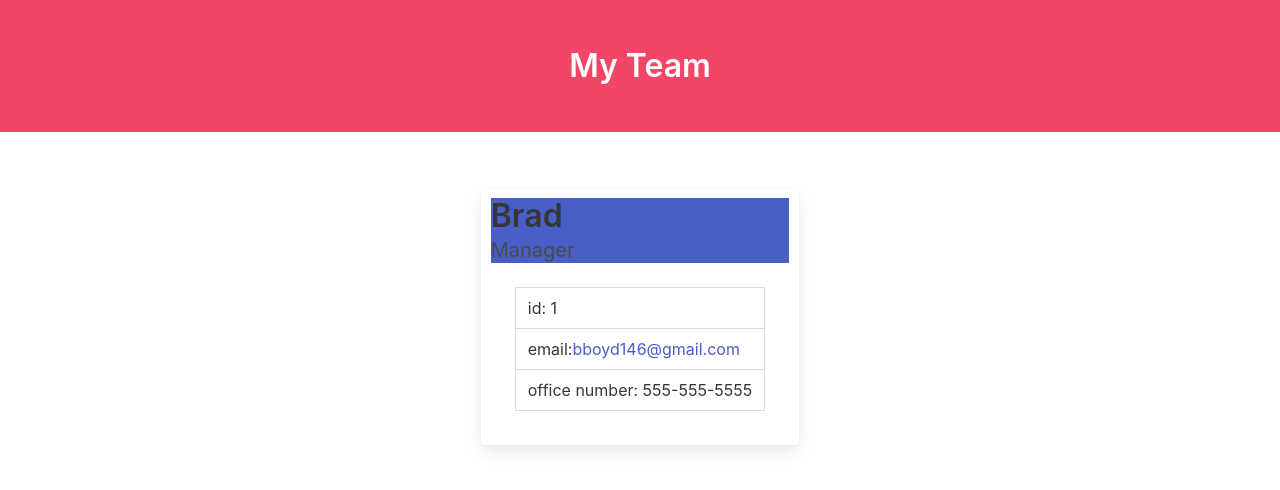
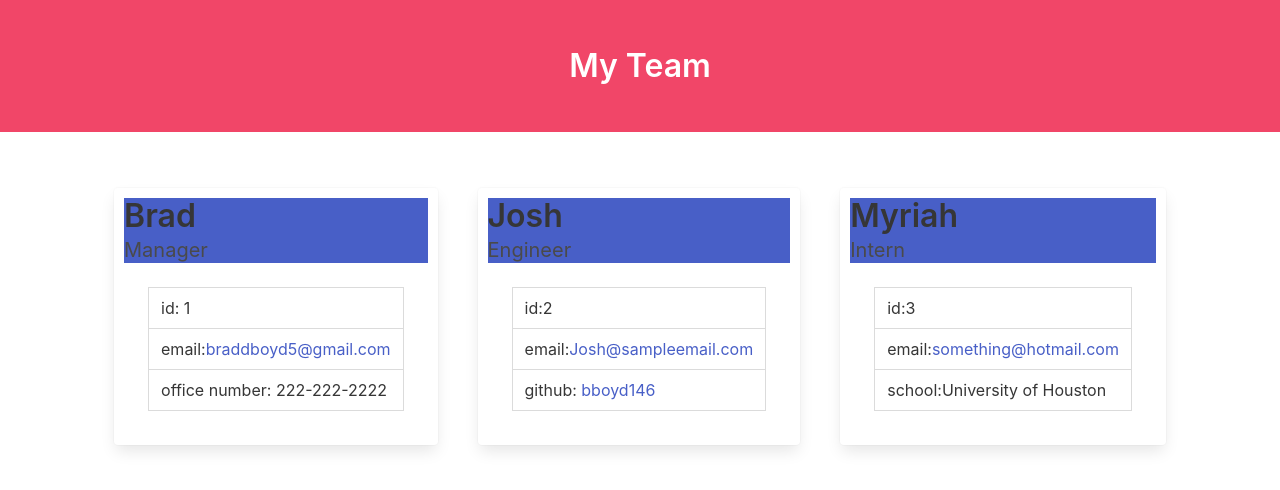
Before and after one commit to bboyd146/team-profile-generator, a website: page dist/g-index.html in a window 1280 px wide. Drawn offline with nearby package versions, Linux system fonts and the light colour scheme.

Commit message:
Updated readme

```diff
--- a/dist/g-index.html
+++ b/dist/g-index.html
@@ -42,15 +42,71 @@
                     <td>id: 1</td>
                 </tr>
                 <tr>
-                <td>email:<a href = "mailto: bboyd146@gmail.com">bboyd146@gmail.com</a></td>
+                <td>email:<a href = "mailto: braddboyd5@gmail.com">braddboyd5@gmail.com</a></td>
                 </tr>
                 <tr>
-                    <td>office number: 555-555-5555</td>
+                    <td>office number: 222-222-2222</td>
                 </tr>
             </tbody>
         </table>
     </div>
 </div>
+
+</div>
+<div class="card">
+    <header class="media-content has-background-link">
+        <p class="title">
+            Josh
+        </p>
+        <p class="subtitle">
+            Engineer
+        </p>
+    </header>
+    <div class="card-content">
+        <div class="content">
+            <table class="table is-bordered">
+                <tbody>
+                    <tr>
+                        <td>id:2</td>
+                    </tr>
+                    <tr>
+                        <td>email:<a href = "mailto: Josh@sampleemail.com">Josh@sampleemail.com</a></td>
+                    </tr>
+                    <tr>
+                        <td>github: <a href="https://github.com/bboyd146">bboyd146</a></td>
+                    </tr>
+                </tbody>
+            </table>
+        </div>
+    </div>
+
+</div>
+<div class="card">
+    <header class="media-content has-background-link">
+        <p class="title">
+        Myriah
+        </p>
+        <p class="subtitle">
+        Intern
+        </p>
+    </header>
+    <div class="card-content">
+        <div class="content">
+            <table class="table is-bordered">
+                <tbody>
+                    <tr>
+                        <td>id:3</td>
+                    </tr>
+                    <tr>
+                    <td>email:<a href = "mailto: something@hotmail.com">something@hotmail.com</a></td>
+                    </tr>
+                    <tr>
+                        <td>school:University of Houston</td>
+                    </tr>
+                </tbody>
+            </table>
+        </div>
+    </div>
 
 </div>
 
```
Also changed, not shown: README.md, assets/team.png (renamed from Assets/10-object-oriented-programming-homework-demo.png).
